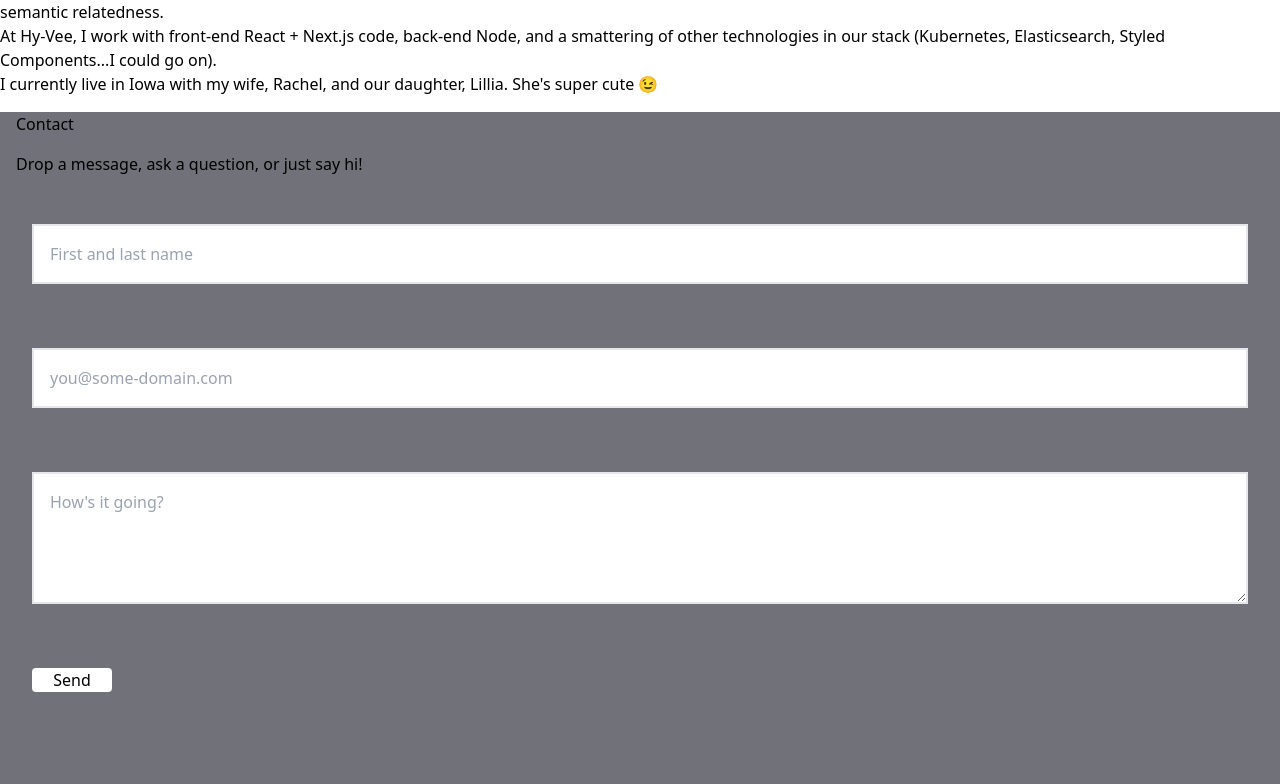
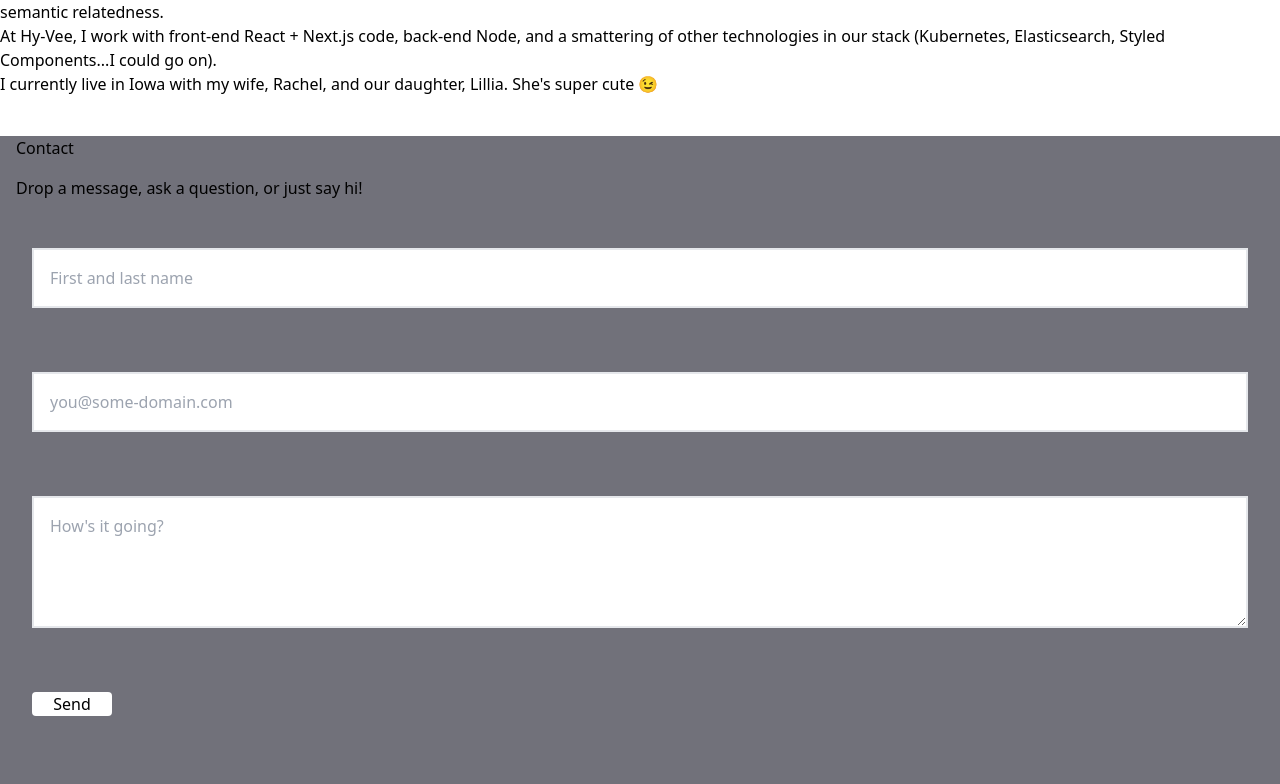
Before and after one commit to brodyd795/personal-site, a Next.js app: page /about in a window 1280 px wide. Shown: the part 968-1752 px from the top of the page. Built offline with nearby package versions, Linux system fonts and the light colour scheme.

Commit message:
margin of sectiosn

```diff
--- a/components/contact.tsx
+++ b/components/contact.tsx
@@ -73,7 +73,7 @@ export const Contact: FC = () => {
 	};
 
 	return (
-		<div className='min-h-screen w-full bg-zinc-500' id='contact'>
+		<div className='mt-10 w-full bg-zinc-500' id='contact'>
 			<h2 className='m-4'>Contact</h2>
 			<h3 className='m-4'>Drop a message, ask a question, or just say hi!</h3>
 			<Formik
--- a/components/reading-list.tsx
+++ b/components/reading-list.tsx
@@ -14,7 +14,7 @@ export const ReadingList: FC = () => {
 	);
 
 	return (
-		<div className='min-h-screen w-full flex flex-col' id='reading-list'>
+		<div className='mt-10 w-full flex flex-col' id='reading-list'>
 			<Heading text='Reading List' />
 			{!data && !error && <div>Loading...</div>}
 			{error && <div>An error occurred.</div>}
--- a/components/timeline.tsx
+++ b/components/timeline.tsx
@@ -25,7 +25,7 @@ export const Timeline: FC = () => {
 	const otherEvents = timelineEvents.slice(3);
 
 	return (
-		<div className='w-full py-10 flex flex-col items-center' id='timeline'>
+		<div className='w-full mt-10 flex flex-col items-center' id='timeline'>
 			<Heading text='Timeline' />
 			<div className='max-w-screen-lg mx-2 mb-10'>
 				{initialEvents.map(({year, events}) => (
```
